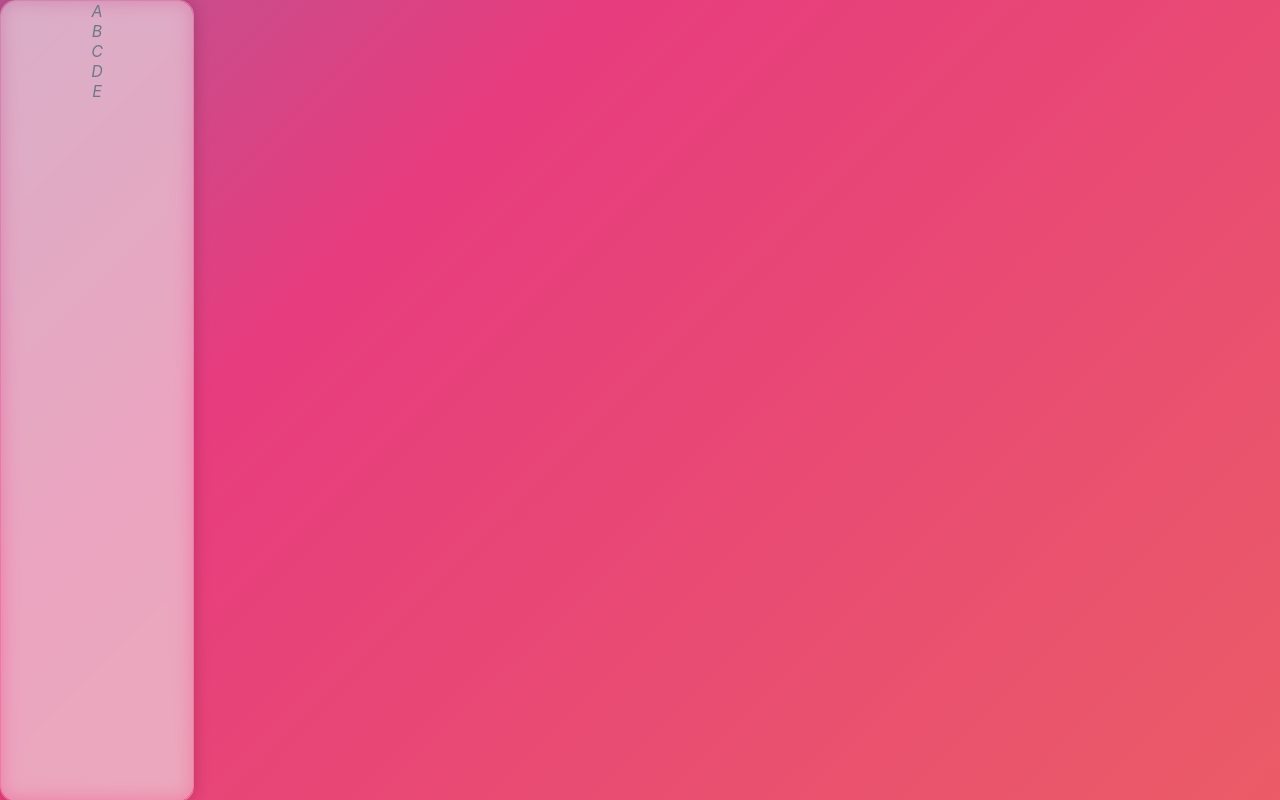
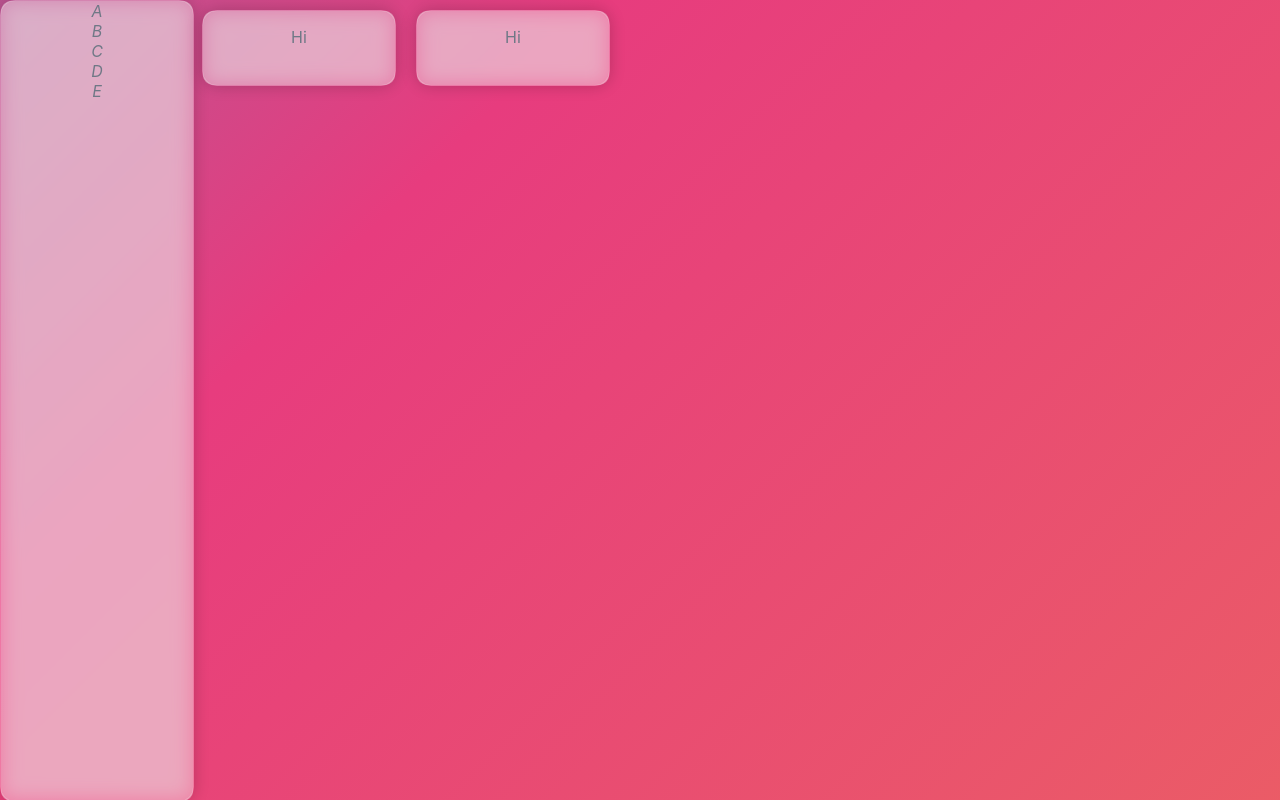
Before and after one commit to keeganfal/location-widget, a React (Create React App) app: page / in a window 1280 px wide. Built offline with nearby package versions, Linux system fonts and the light colour scheme.

Commit message:
container component added

```diff
--- a/src/App.css
+++ /dev/null
@@ -1,38 +0,0 @@
-.App {
-  text-align: center;
-}
-
-.App-logo {
-  height: 40vmin;
-  pointer-events: none;
-}
-
-@media (prefers-reduced-motion: no-preference) {
-  .App-logo {
-    animation: App-logo-spin infinite 20s linear;
-  }
-}
-
-.App-header {
-  background-color: #282c34;
-  min-height: 100vh;
-  display: flex;
-  flex-direction: column;
-  align-items: center;
-  justify-content: center;
-  font-size: calc(10px + 2vmin);
-  color: white;
-}
-
-.App-link {
-  color: #61dafb;
-}
-
-@keyframes App-logo-spin {
-  from {
-    transform: rotate(0deg);
-  }
-  to {
-    transform: rotate(360deg);
-  }
-}
--- a/src/App.jsx
+++ b/src/App.jsx
@@ -1,10 +1,16 @@
-import './App.css';
-import SideBar from './components/SideBar';
+import './App.scss';
+import SideBar from './components/SideBar/SideBar';
+import Container from './components/Container/Container';
 
 function App() {
   return (
     <div className="App">
       <SideBar></SideBar>
+
+      <div className="main">
+        <Container text="Hi"></Container>
+        <Container text="Hi"></Container>
+      </div>
     </div>
   );
 }
--- /dev/null
+++ b/src/App.scss
@@ -0,0 +1,9 @@
+.App {
+  text-align: center;
+  display: flex;
+  margin-left: 12rem;
+
+  .main{
+    display: flex;
+  }
+}
--- /dev/null
+++ b/src/components/Container/Container.jsx
@@ -0,0 +1,11 @@
+import './Container.scss';
+
+function Container({text}) {
+  return (
+    <div className="container">
+        <p>{text}</p>
+    </div>
+  );
+}
+
+export default Container;
--- a/src/components/SideBar.scss
+++ b/src/components/Container/Container.scss
@@ -1,9 +1,6 @@
 
-.sidebar{
-  position: fixed;
-  margin: 0;
-  top: 0;
-  left: 0;
+.container{
+  position: relative;
   height: 100%;
   width: 12rem;
   display: flex;
@@ -12,19 +9,22 @@
   border: 1px solid rgba(255, 255, 255, 0.3);
   border-radius: 15px;
   box-shadow: 0 0 1rem 0 rgba(0, 0, 0, 0.2);
+
+  margin: 10px;
 }
 
-.sidebar:before {
-  border-radius: 15px;
+.container:before {
+  border-radius: 10px;
   background-color: rgba(255, 255, 255, 0.3);
   backdrop-filter: blur(10px) saturate(100%) contrast(45%) brightness(130%);
   content: '';
   height: 100%;
   position: absolute;
   width: 100%;
+
 }
 
-i{
+p{
   color: #6f7886;
   z-index: 2;
 }
--- /dev/null
+++ b/src/components/SideBar/SideBar.scss
@@ -0,0 +1,30 @@
+
+.sidebar{
+  position: fixed;
+  margin: 0;
+  top: 0;
+  left: 0;
+  height: 100%;
+  width: 12rem;
+  display: flex;
+  flex-direction: column;
+
+  border: 1px solid rgba(255, 255, 255, 0.3);
+  border-radius: 15px;
+  box-shadow: 0 0 1rem 0 rgba(0, 0, 0, 0.2);
+}
+
+.sidebar:before {
+  border-radius: 10px;
+  background-color: rgba(255, 255, 255, 0.3);
+  backdrop-filter: blur(10px) saturate(100%) contrast(45%) brightness(130%);
+  content: '';
+  height: 100%;
+  position: absolute;
+  width: 100%;
+}
+
+i{
+  color: #6f7886;
+  z-index: 2;
+}
```
Also changed, not shown: src/components/SideBar/SideBar.jsx (renamed from src/components/SideBar.jsx), src/logo.svg (deleted).
